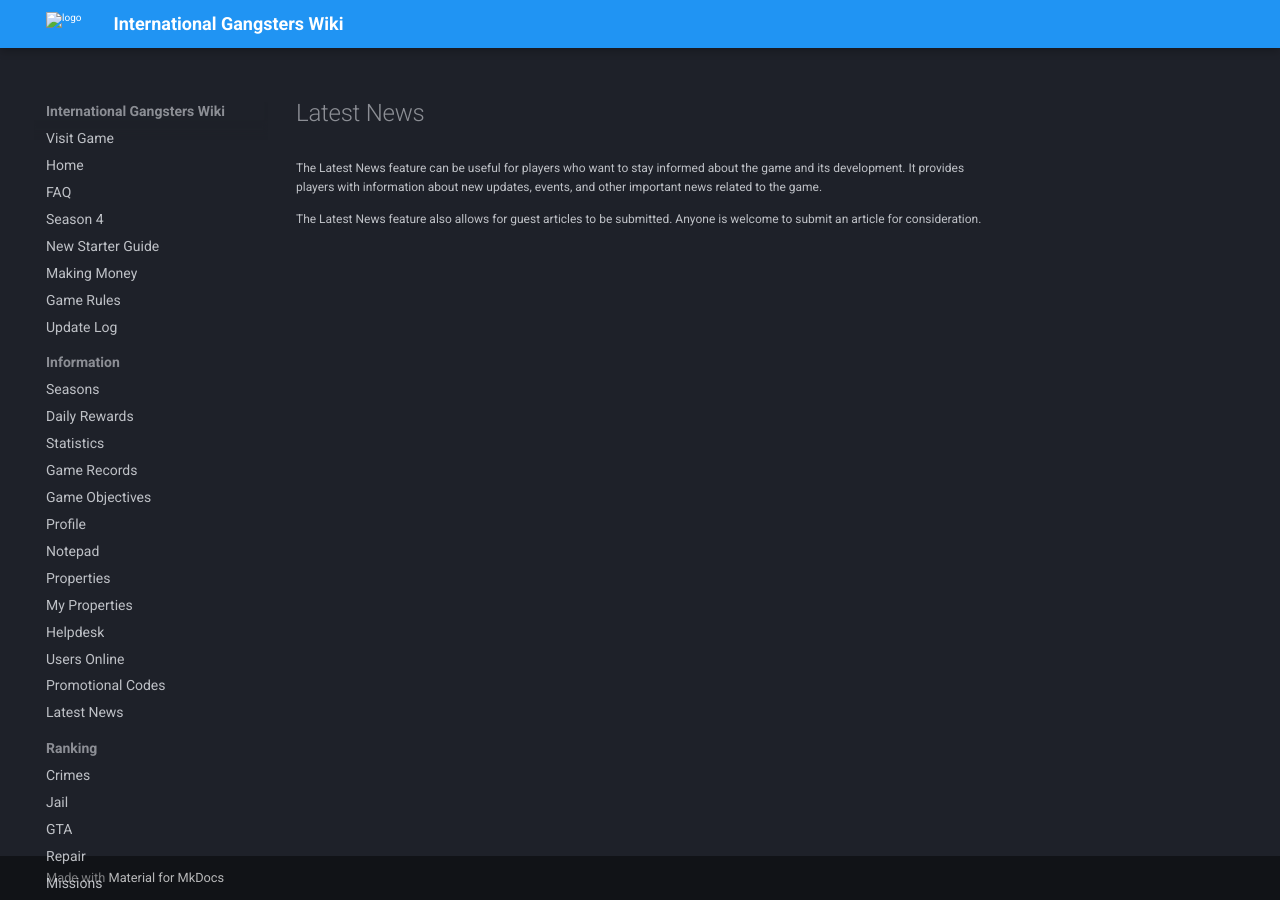
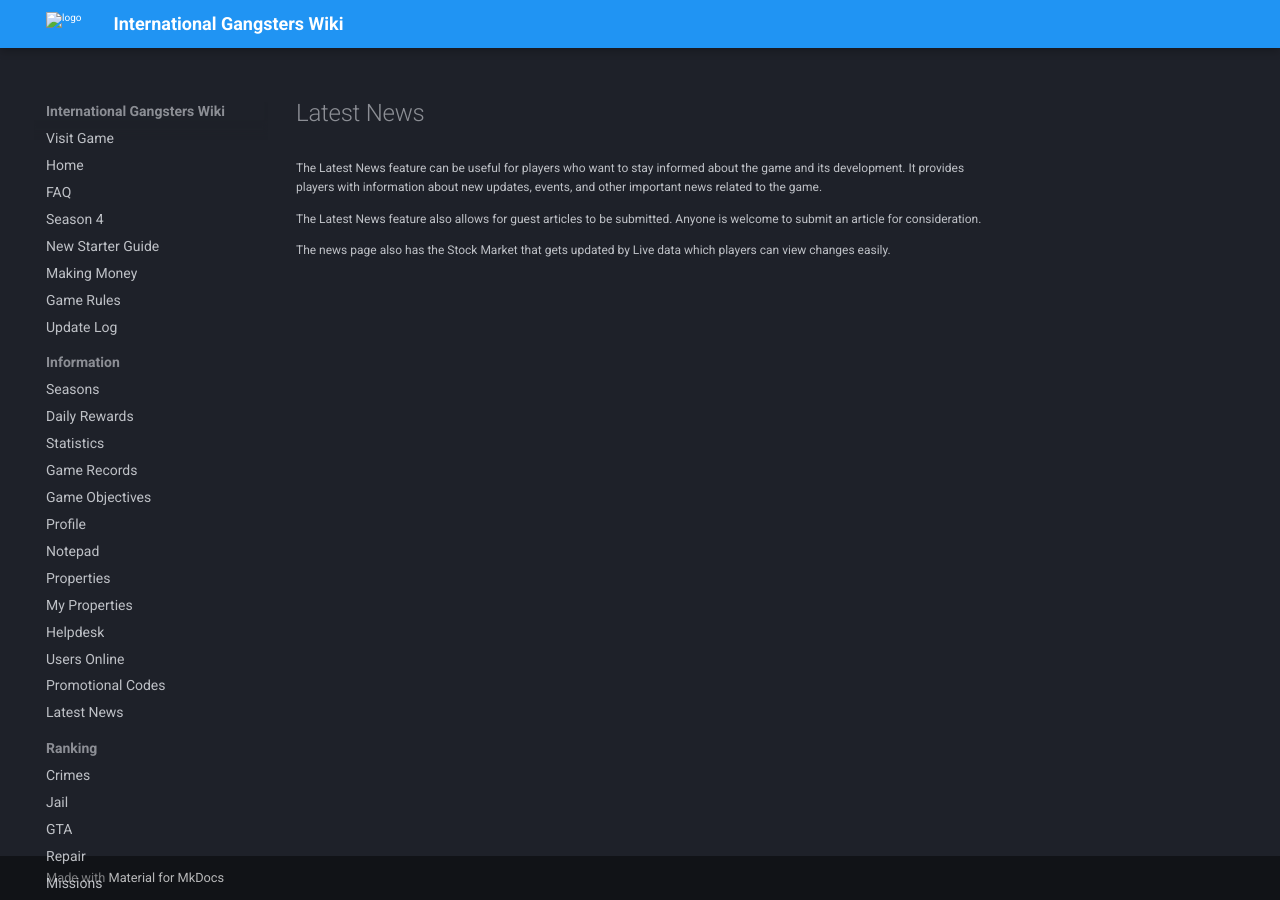
Before and after one commit to InternationalGangsters/wiki, an MkDocs documentation site: the page built from docs/information/latest_news.md, in a window 1280 px wide. Built offline with MkDocs 1.6.1 and Material for MkDocs 9.7.7, drawn with Linux system fonts in a browser that asks for light colours; comment, search, counter and statistics services are not loaded.

Commit message:
News edit.md (#49)
* Update latest_news.md

* Update latest_news.md

```diff
--- a/docs/information/latest_news.md
+++ b/docs/information/latest_news.md
@@ -3,3 +3,5 @@
 The Latest News feature can be useful for players who want to stay informed about the game and its development. It provides players with information about new updates, events, and other important news related to the game.
 
 The Latest News feature also allows for guest articles to be submitted. Anyone is welcome to submit an article for consideration.
+
+The news page also has the Stock Market that gets updated by Live data which players can view changes easily.
```
